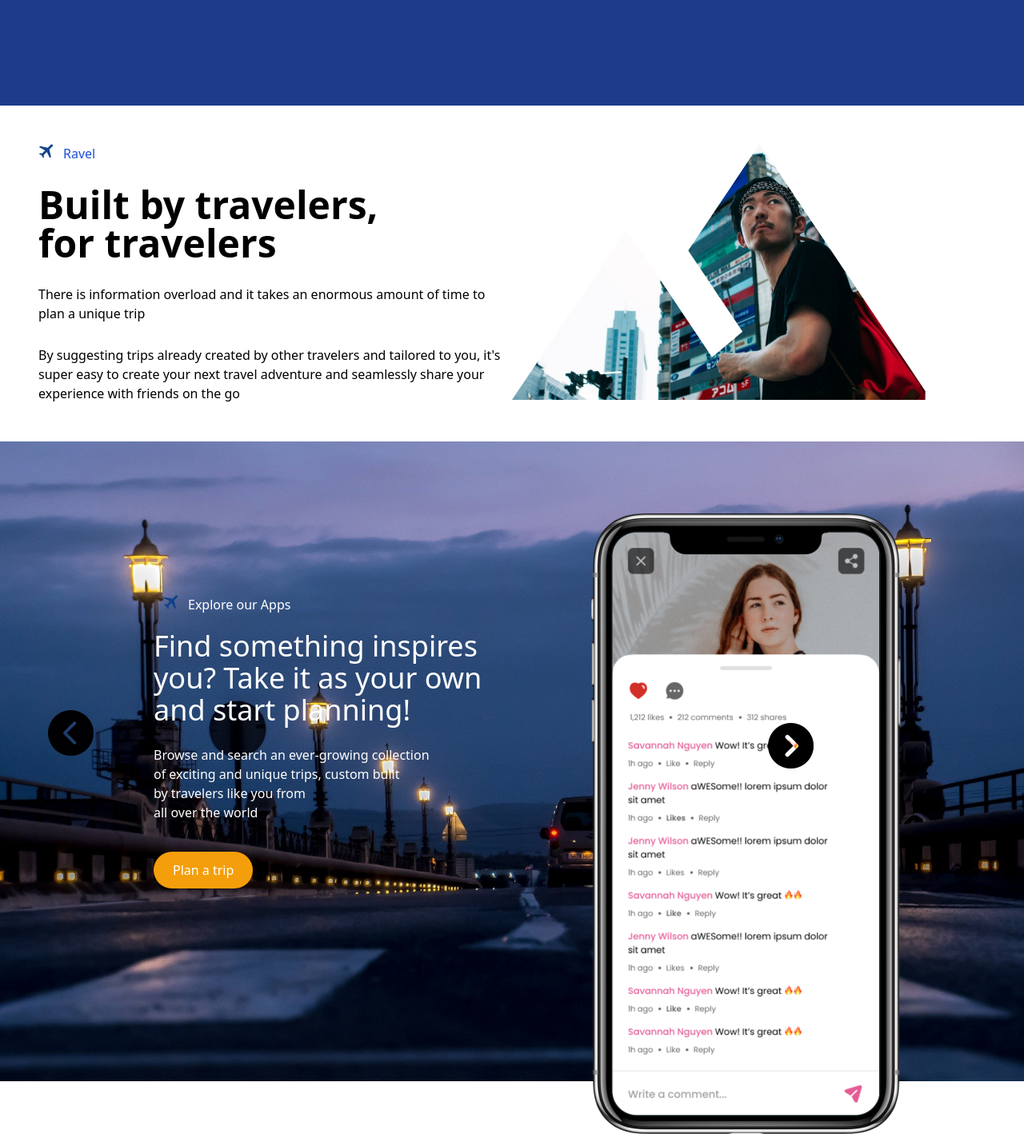
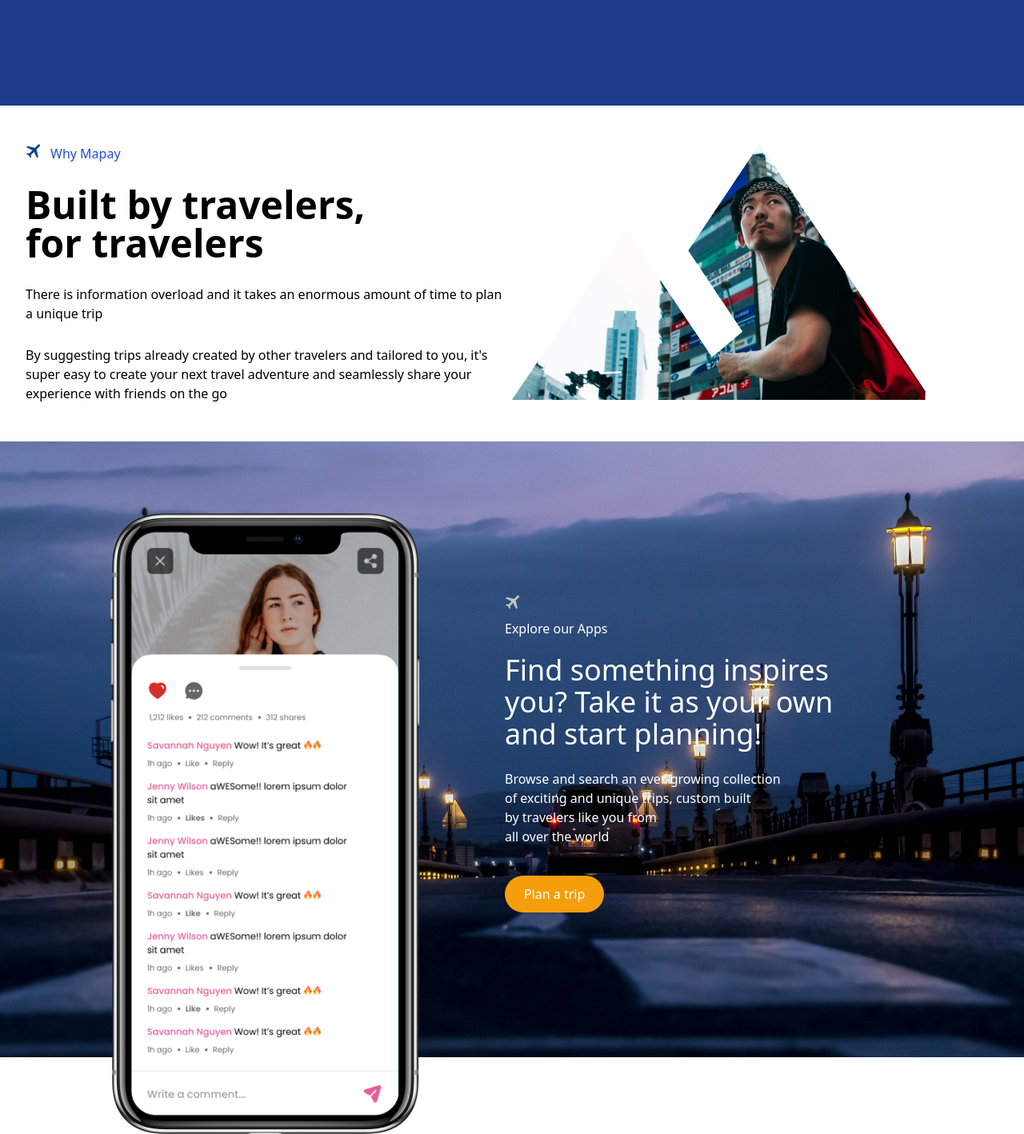
Before and after one commit to mulaidev/mapay, a plain HTML site: page index.html in a window 1280 px wide. Shown: the part 820-2238 px from the top of the page at 80% size. Drawn offline with Linux system fonts and the light colour scheme.

Commit message:
fix container

```diff
--- a/index.html
+++ b/index.html
@@ -92,8 +92,8 @@
     <!-- INI TUTUP BAGIAN NAVIGASI -->
 
     <!-- INI BAGIAN HEADER -->
-    <header>
-        <div class="bg-blue-900 text-white min-h-screen p-12 md:p-60">
+    <header class="bg-blue-900 text-white min-h-screen p-12 md:p-60">
+        <div class="w-full px-4 mx-auto max-w-screen-2xl sm:px-6 md:px-8">
             <h1 class="text-5xl mb-5">
                 Sign up now and get an unforgettable trip experiences
             </h1>
@@ -113,13 +113,11 @@
 
             <!-- Baris konten 1 -->
 
-            <div class="p-12 ">
+            <div class="w-full mx-auto max-w-screen-2xl my-12 px-4 sm:px-6 md:px-8">
                 <div class="grid grid-cols-1 md:grid-cols-2">
                     <div>
-                        <a href="#">
                             <p class="text-blue-700 mb-7"><img src="img/icon-plane.png" class="float-left mr-3">
-                                Ravel</p>
-                        </a>
+                                Why Mapay</p>
                         <p class="text-5xl mb-7 font-semibold">Built by travelers,
                             <br>for travelers</p>
                         <p class="mb-7">There is information overload and it takes an enormous amount of
@@ -137,23 +135,18 @@
             <!-- tutup baris konten 1 -->
 
             <!-- Bagian konten 2 -->
-            <div class="bg-white p-12 min-h-screen bg-cover bg-center "  style="background-image: url(img/img-bridge.jpg)" >
-                <div class="absolute ml-3 mt-72" >
-                    <a href="#"><img src="img/img-back.png"></a>
-                    </div>
-                    <div><img src="img/img-iphone.png" class="float-right"></div>
-                    <div class="text-white float-leftm-0 md:m-36 mb-5">
+            <div class="bg-cover bg-center w-full mx-auto max-w-screen-2xl py-12 px-4 sm:px-6 md:px-8"  style="background-image: url(img/img-bridge.jpg)" >
+
+                <img src="img/img-iphone.png" class="float-left">
+                    <div class="text-white m-0 md:m-36 mb-5">
                         <a href="#">
-                        <p> <img src="img/icon-plane.png" class="float-left ml-3 mr-3"> Explore our Apps</p></a>
+                        <p> <img src="img/icon-plane.png" class="ml-3 mr-3 mb-3 filter invert grayscale contrast-100 brightness-100"> Explore our Apps</p></a>
                         <h1 class="text-4xl mt-5">Find something inspires you?
                             Take it as your own and start planning!</h1><br>
                             <p>Browse and search an ever-growing collection <br> of exciting and unique trips, custom built <br> by
                              travelers like you from <br> all over the world</p>
                              <br><br>
-                         <div class="absolute -mt-48 ml-96" >
-                         <a href="#"><img src="img/img-next.png" class=" mt-5 ml-96 -mr-auto"></a>
-                         </div>
-                <p><a href="#" class="rounded-full py-3 px-6  bg-yellow-500">Plan a trip</a></p>
+                <p><a href="#" class="rounded-full py-3 px-6 bg-yellow-500">Plan a trip</a></p>
               </div>
             </div>
 
```
Also changed, not shown: style.css.
